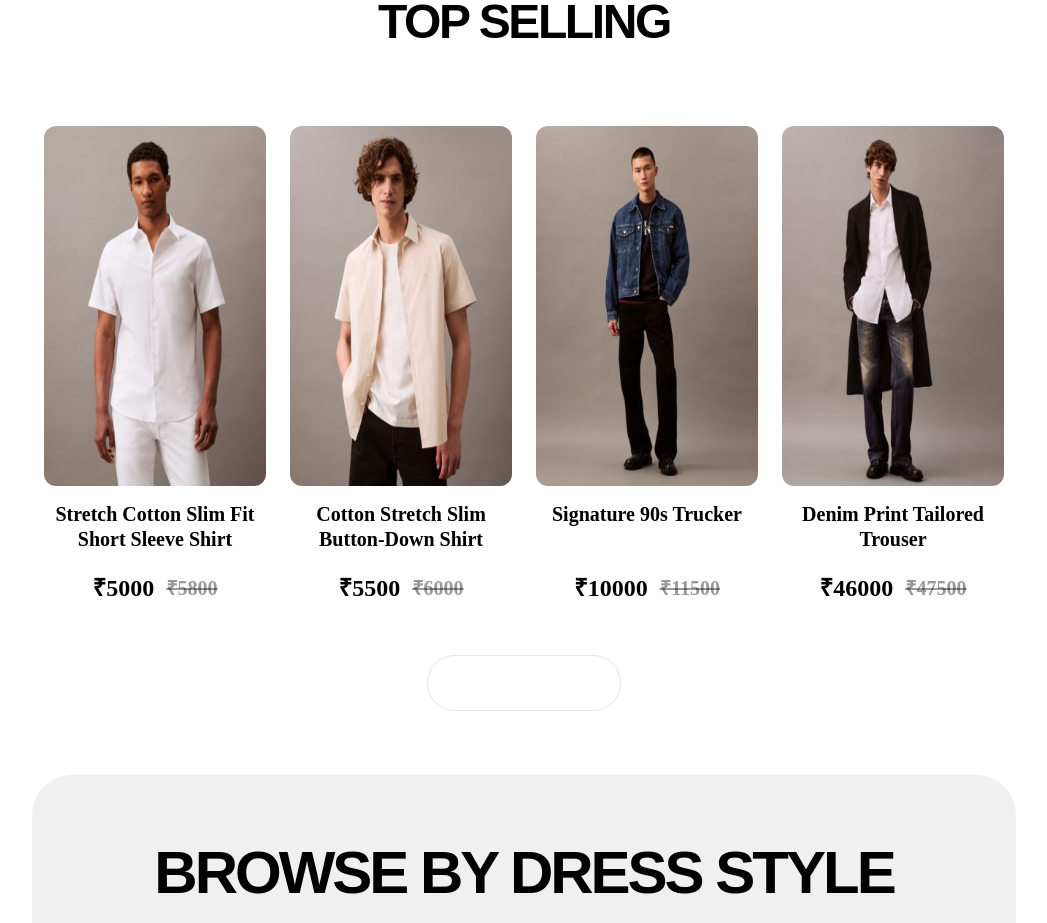
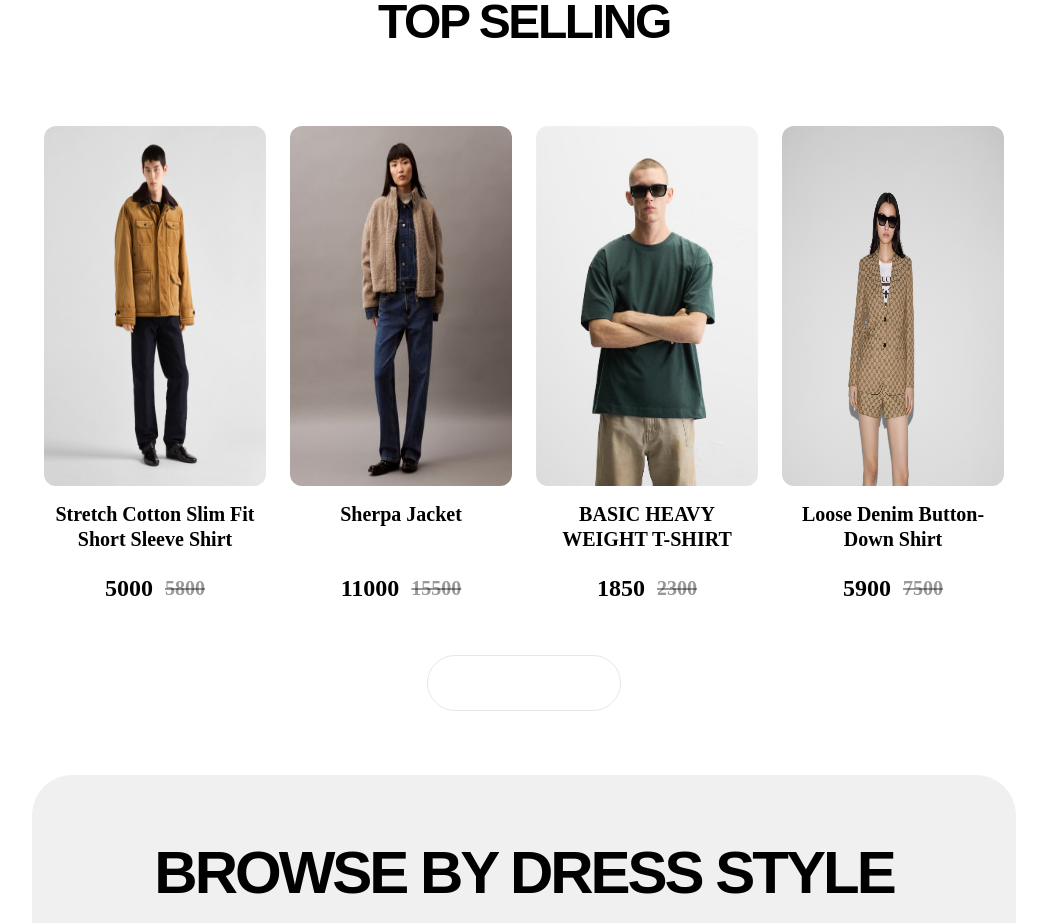
Before and after one commit to Raman1710/ecommerce-shop.co-, a React (Vite) app: page / in a window 1280 px wide. Shown: the part 960-1883 px from the top of the page, without its empty margins (116-1163 px from the left). Built offline with nearby package versions, Linux system fonts and the light colour scheme.

Commit message:
data.js updated

```diff
--- a/src/Components/Assets/data.js
+++ b/src/Components/Assets/data.js
@@ -1,7 +1,7 @@
-import p1 from './ProductImages/Product1.jpeg'
-import p2 from './ProductImages/Product2.jpeg'
-import p3 from './ProductImages/Product3.jpeg'
-import p4 from './ProductImages/Product4.jpeg'
+import p35 from './ProductImages/Product35.jpg'
+import p11 from './ProductImages/Product11.jpg'
+import p6 from './ProductImages/Product26.jpg'
+import p9 from './ProductImages/Product9.jpeg'
 
 
 let data_product = [
@@ -10,39 +10,39 @@ let data_product = [
         name: "Stretch Cotton Slim Fit Short Sleeve Shirt",
         category: "mens",
         sub_category: "formal",
-        image: p1,
-        new_price: "₹5000",
-        old_price: "₹5800",
+        image: p35,
+        new_price: "5000",
+        old_price: "5800",
         brand:"Calvin Klein"
     },
     {
-        id: 2,
-        name: "Cotton Stretch Slim Button-Down Shirt",
-        category: "mens",
-        sub_category: "formal",
-        image: p2 ,
-        new_price: "₹5500",
-        old_price: "₹6000",
-        brand:"Calvin Klein"
-    },
-    {
-        id: 3,
-        name: "Signature 90s Trucker",
-        category: "mens",
+        id: 9,
+        name: "Sherpa Jacket",
+        category: "women",
         sub_category: "party",
-        image: p3,
-        new_price: "₹10000",
-        old_price: "₹11500",
+        image: p9 ,
+        new_price: "11000",
+        old_price: "15500",
         brand: "Calvin Klein"
     },
     {
-        id: 4,
-        name: "Denim Print Tailored Trouser",
+        id: 11,
+        name: "BASIC HEAVY WEIGHT T-SHIRT ",
         category: "mens",
+        sub_category: "party",
+        image: p11,
+        new_price: "1850",
+        old_price: "2300",
+        brand:"Zara"
+    },
+    {
+        id: 6,
+        name: "Loose Denim Button-Down Shirt",
+        category: "women",
         sub_category: "casual",
-        image: p4,
-        new_price: "₹46000",
-        old_price: "₹47500",
+        image: p6 ,
+        new_price: "5900",
+        old_price: "7500",
         brand: "Calvin Klein"
     }
 ]
```
